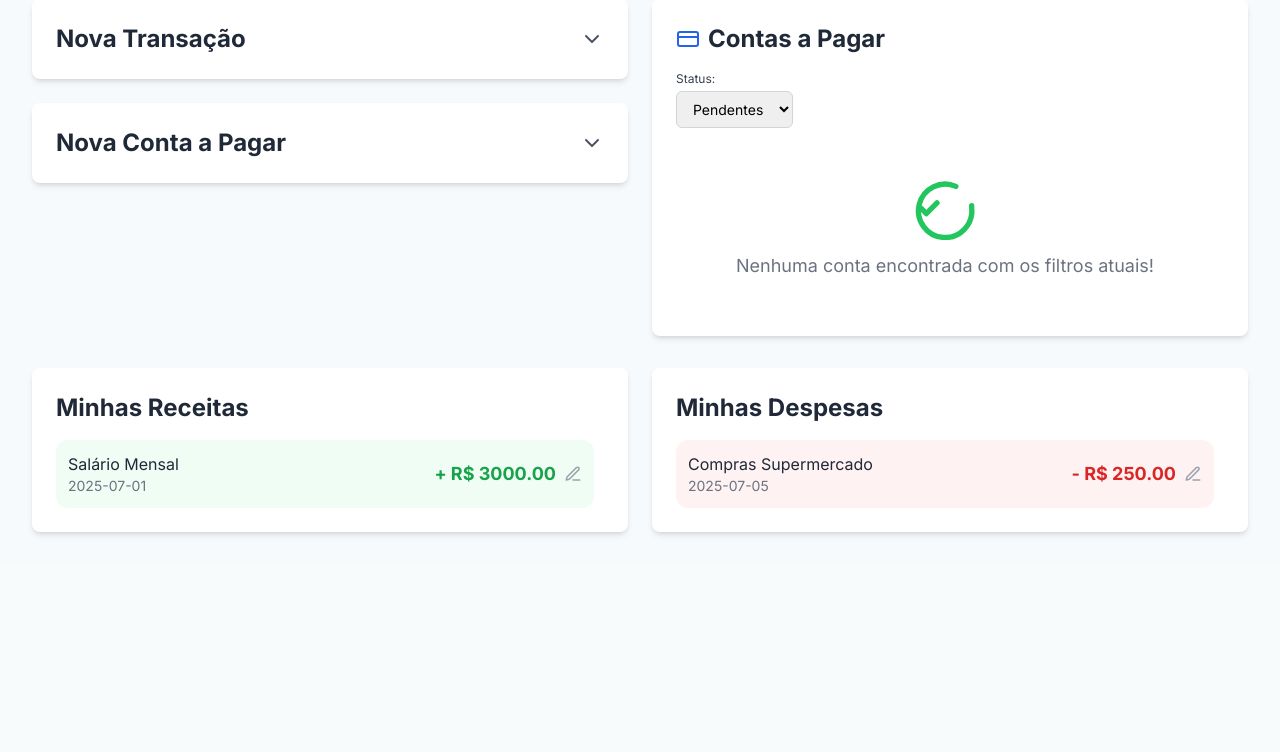
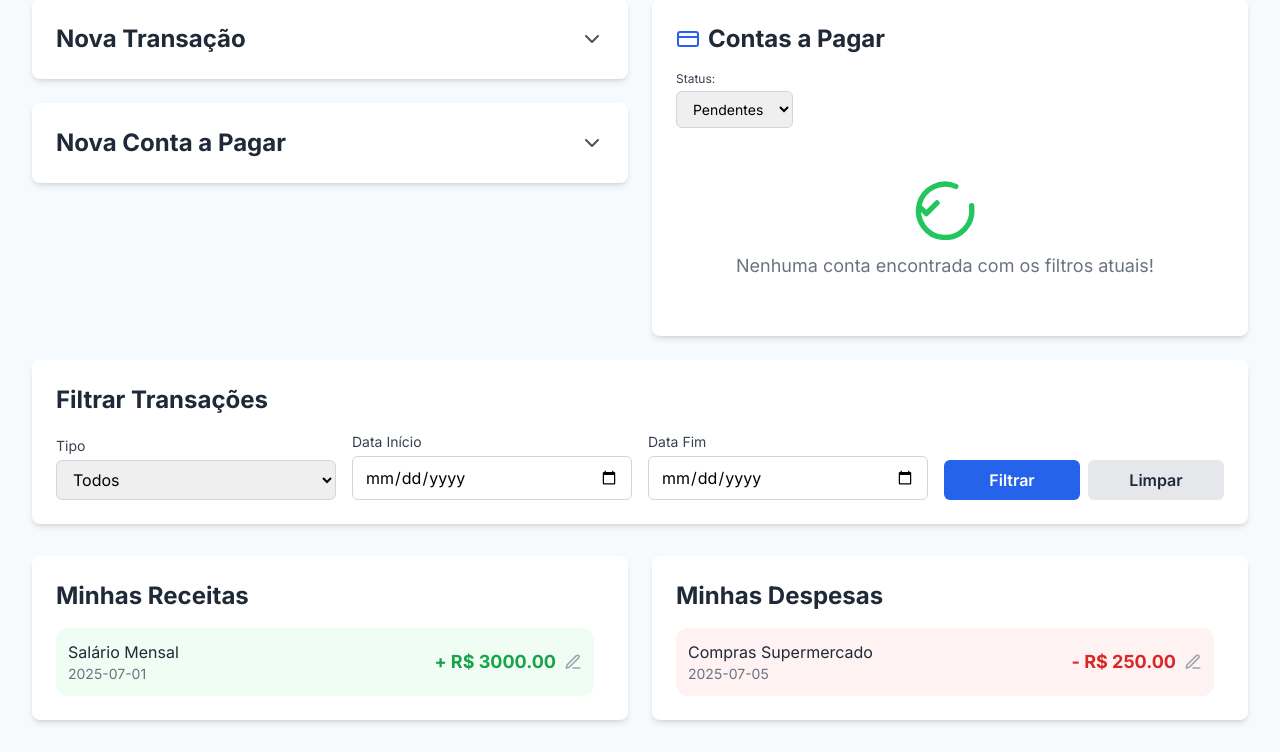
Before and after one commit to txpbm800/app.py, a Flask app: page / in a window 1280 px wide. Shown: the part 293-1045 px from the top of the page. Before the commit the page ends 829 px from the top, so only its background shows below. Run offline with Flask 3, Linux system fonts and the light colour scheme; a user stored in the database is signed in; some libraries are stand-ins or nearby versions.

Commit message:
Fix: Final layout for all lists with consistent 2x2 grid, robust button alignment, and scrollbars. Corrected transaction duplication on payment via unique description and re-ensured add_transaction_db commit. (Requires DB recreate)

```diff
--- a/app.py
+++ b/app.py
@@ -703,13 +703,11 @@ def get_dashboard_data_db(user_id):
     current_month_start = datetime.date.today().replace(day=1)
     next_month_start = (current_month_start + relativedelta(months=1))
 
-    # Convert dates to strings for reliable comparison
     start_date_str = current_month_start.isoformat()
     end_date_str = next_month_start.isoformat()
 
     total_balance = db.session.query(db.func.sum(Account.balance)).filter_by(user_id=user_id).scalar() or 0.0
 
-    # CORREÇÃO: Usando comparação de strings para datas para maior confiabilidade
     monthly_income = db.session.query(db.func.sum(Transaction.amount)).filter(
         Transaction.user_id == user_id,
         Transaction.type == 'income',
@@ -717,7 +715,6 @@ def get_dashboard_data_db(user_id):
         Transaction.date < end_date_str
     ).scalar() or 0.0
 
-    # CORREÇÃO: Usando comparação de strings para datas para maior confiabilidade
     monthly_expenses = db.session.query(db.func.sum(Transaction.amount)).filter(
         Transaction.user_id == user_id,
         Transaction.type == 'expense',
@@ -725,7 +722,6 @@ def get_dashboard_data_db(user_id):
         Transaction.date < end_date_str
     ).scalar() or 0.0
 
-    # Mantendo a lógica original de contas a pagar, pois o usuário disse que está funcionando
     monthly_pending_bills_amount = db.session.query(db.func.sum(Bill.amount)).filter(
         Bill.user_id == user_id,
         Bill.status == 'pending',
@@ -934,13 +930,43 @@ def index():
 
     dashboard_data = get_dashboard_data_db(current_user.id)
 
-    income_transactions = Transaction.query.filter_by(user_id=current_user.id, type='income')\
-                                         .order_by(Transaction.date.desc())\
-                                         .limit(10).all()
-
-    expense_transactions = Transaction.query.filter_by(user_id=current_user.id, type='expense')\
-                                          .order_by(Transaction.date.desc())\
-                                          .limit(10).all()
+    # CORREÇÃO: Lógica de filtro de transações restaurada
+    transactions_query_obj = Transaction.query.filter_by(user_id=current_user.id)
+
+    transaction_type_filter = request.args.get('transaction_type')
+    if transaction_type_filter and transaction_type_filter in ['income', 'expense']:
+        transactions_query_obj = transactions_query_obj.filter_by(type=transaction_type_filter)
+
+    start_date_filter = request.args.get('start_date')
+    end_date_filter = request.args.get('end_date')
+    if start_date_filter:
+        transactions_query_obj = transactions_query_obj.filter(Transaction.date >= start_date_filter)
+    if end_date_filter:
+        transactions_query_obj = transactions_query_obj.filter(Transaction.date <= end_date_filter)
+
+    category_filter_id = request.args.get('category_filter', type=int)
+    if category_filter_id:
+        transactions_query_obj = transactions_query_obj.filter_by(category_id=category_filter_id)
+
+    sort_by_transactions = request.args.get('sort_by_transactions', 'date')
+    order_transactions = request.args.get('order_transactions', 'desc')
+
+    if sort_by_transactions == 'date':
+        if order_transactions == 'asc':
+            transactions_query_obj = transactions_query_obj.order_by(Transaction.date.asc())
+        else:
+            transactions_query_obj = transactions_query_obj.order_by(Transaction.date.desc())
+    elif sort_by_transactions == 'amount':
+        if order_transactions == 'asc':
+            transactions_query_obj = transactions_query_obj.order_by(Transaction.amount.asc())
+        else:
+            transactions_query_obj = transactions_query_obj.order_by(Transaction.amount.desc())
+
+    all_transactions = transactions_query_obj.all()
+
+    income_transactions = [t for t in all_transactions if t.type == 'income']
+    expense_transactions = [t for t in all_transactions if t.type == 'expense']
+
 
     bills_query_obj = Bill.query.filter(
         Bill.user_id == current_user.id,
@@ -987,8 +1013,14 @@ def index():
         expense_transactions=expense_transactions,
         current_date=TODAY_DATE.isoformat(),
         current_user=current_user,
+        current_transaction_type_filter=transaction_type_filter,
         current_bill_status_filter=bill_status_filter,
+        current_sort_by_transactions=sort_by_transactions,
+        current_order_transactions=order_transactions,
+        current_start_date=start_date_filter,
+        current_end_date=end_date_filter,
         all_categories=all_categories_formatted,
+        current_category_filter=category_filter_id,
         accounts=user_accounts,
         accounts_json=accounts_json,
         budgets_with_alerts=budgets_with_alerts,
--- a/templates/index.html
+++ b/templates/index.html
@@ -98,8 +98,9 @@
         .close-button:hover {
             color: #333;
         }
+        /* CORREÇÃO: Aplicando altura máxima e rolagem para as listas */
         .list-scroll-area {
-            max-height: 400px;
+            max-height: 300px; /* Altura ajustada para 3-4 itens */
             overflow-y: auto;
             padding-right: 10px;
         }
@@ -457,6 +458,34 @@
             </div>
         </div>
 
+        <!-- CORREÇÃO: Formulário de filtro de transações restaurado -->
+        <div class="rounded-lg shadow-md bg-white p-6 card-shadow my-6">
+            <h2 class="text-2xl font-bold text-gray-800 mb-4">Filtrar Transações</h2>
+            <form id="transactions-filter-form" action="{{ url_for('index') }}" method="GET" class="grid grid-cols-1 sm:grid-cols-2 lg:grid-cols-4 gap-4 items-end">
+                <input type="hidden" name="bill_status" value="{{ request.args.get('bill_status', 'pending') }}">
+                <div>
+                    <label for="transaction_type" class="block text-sm font-medium text-gray-700 mb-1">Tipo</label>
+                    <select name="transaction_type" id="transaction_type" class="w-full px-3 py-2 border border-gray-300 rounded-md">
+                        <option value="" {% if not current_transaction_type_filter %}selected{% endif %}>Todos</option>
+                        <option value="income" {% if current_transaction_type_filter == 'income' %}selected{% endif %}>Receitas</option>
+                        <option value="expense" {% if current_transaction_type_filter == 'expense' %}selected{% endif %}>Despesas</option>
+                    </select>
+                </div>
+                <div>
+                    <label for="start_date" class="block text-sm font-medium text-gray-700 mb-1">Data Início</label>
+                    <input type="date" name="start_date" id="start_date" value="{{ current_start_date or '' }}" class="w-full px-3 py-2 border border-gray-300 rounded-md">
+                </div>
+                <div>
+                    <label for="end_date" class="block text-sm font-medium text-gray-700 mb-1">Data Fim</label>
+                    <input type="date" name="end_date" id="end_date" value="{{ current_end_date or '' }}" class="w-full px-3 py-2 border border-gray-300 rounded-md">
+                </div>
+                <div class="flex gap-2">
+                    <button type="submit" class="w-full bg-blue-600 hover:bg-blue-700 text-white font-semibold py-2 px-4 rounded-md">Filtrar</button>
+                    <a href="{{ url_for('index') }}" class="w-full text-center bg-gray-200 hover:bg-gray-300 text-gray-800 font-semibold py-2 px-4 rounded-md">Limpar</a>
+                </div>
+            </form>
+        </div>
+
         <div class="grid grid-cols-1 lg:grid-cols-2 gap-6 mt-8">
             <div class="rounded-lg shadow-md bg-white p-6 card-shadow">
                 <h2 class="text-2xl font-bold text-gray-800 mb-4">Minhas Receitas</h2>
@@ -580,7 +609,6 @@
 
     <script>
         const allCategories = {{ all_categories | tojson }};
-        // CORREÇÃO: Usa a nova variável 'accounts_json' que é segura para conversão
         const allAccounts = {{ accounts_json | tojson }};
 
         document.addEventListener('DOMContentLoaded', () => {
```
